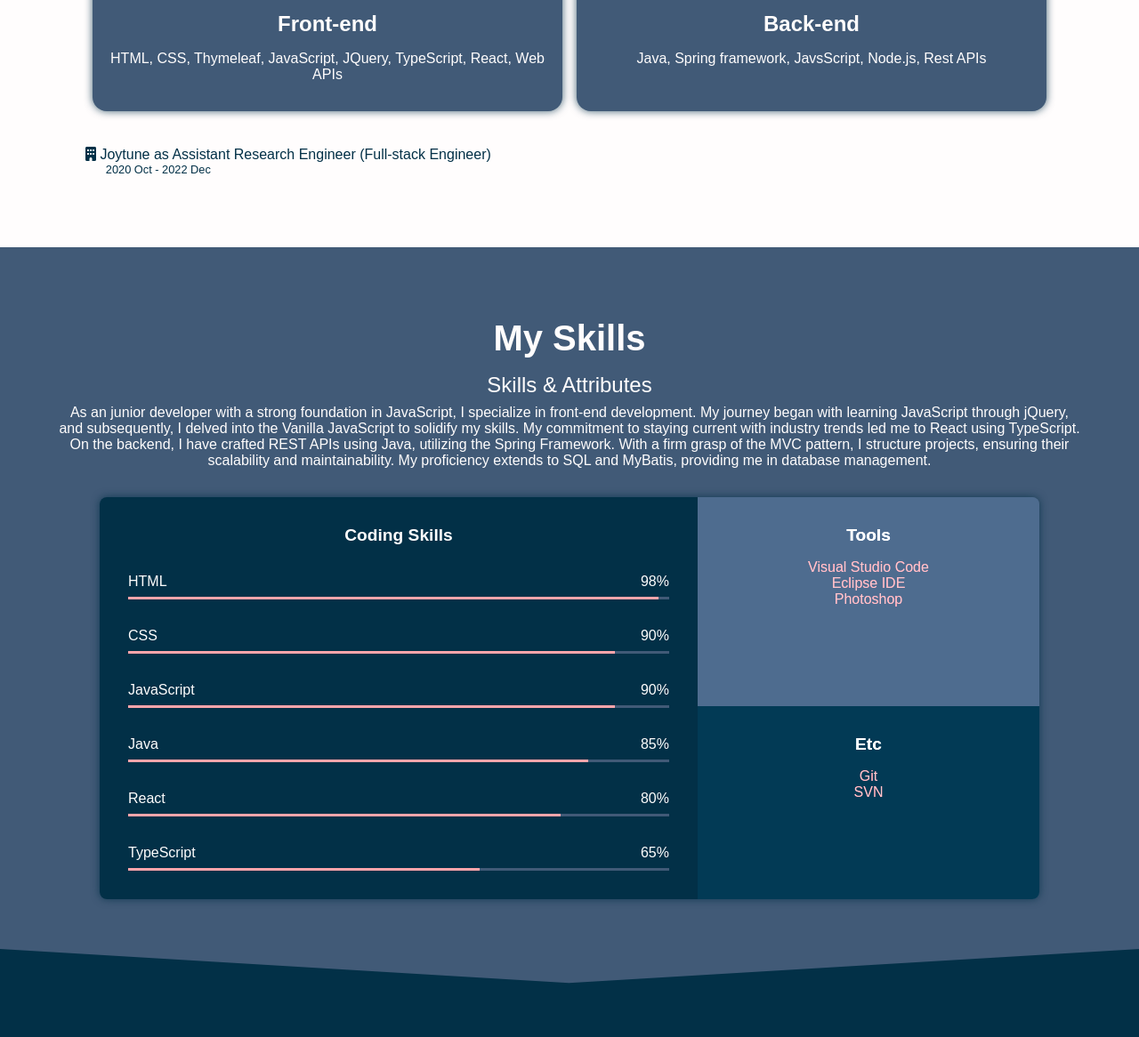
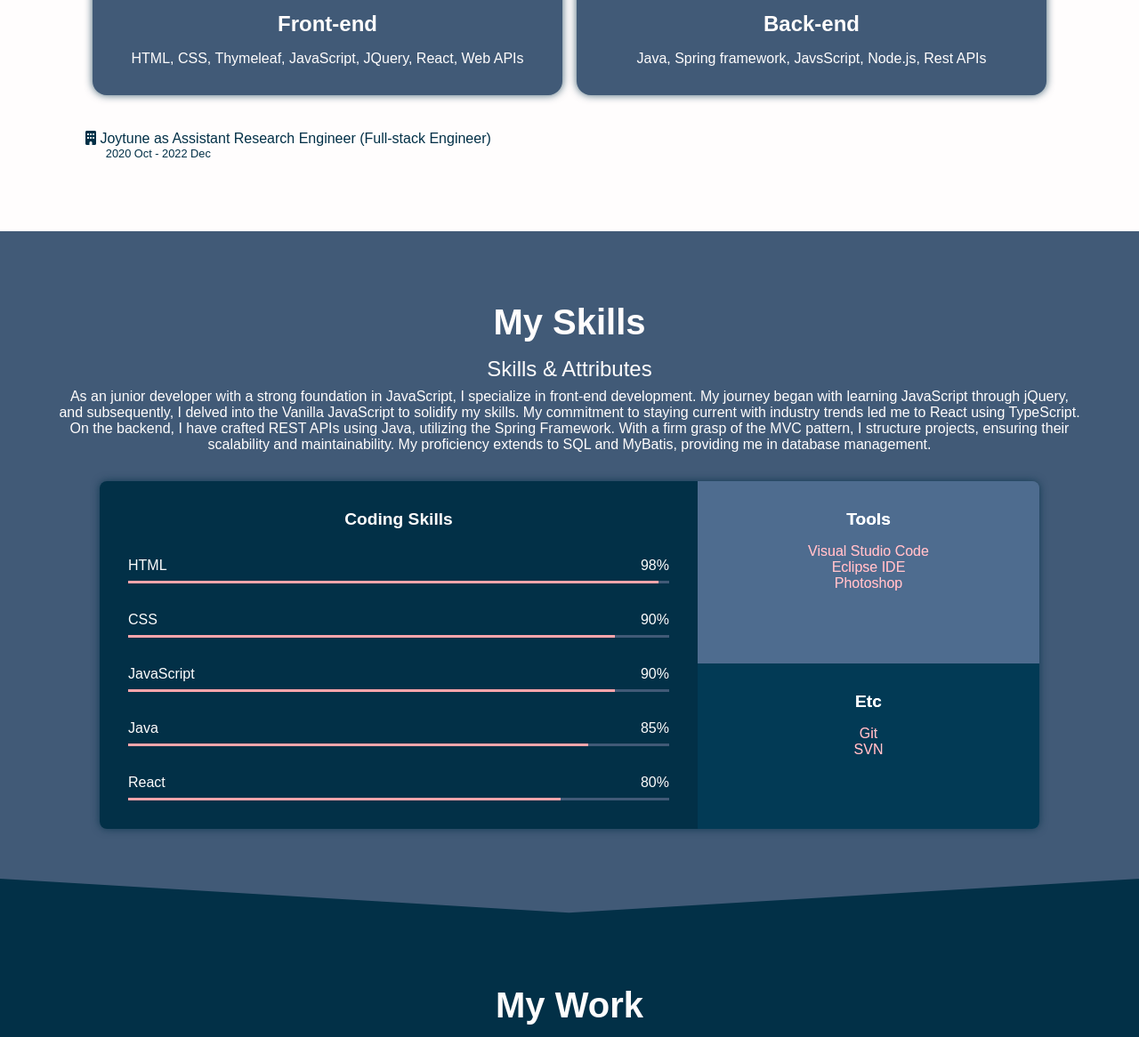
Before and after one commit to limyzi/limyzi.github.io, a plain HTML site: page index.html in a window 1280 px wide. Shown: the part 1074-2240 px from the top of the page at 89% size. Drawn offline with nearby package versions, Linux system fonts and the light colour scheme; a web font is replaced by a local one.

Commit message:
main-changed

```diff
--- a/index.html
+++ b/index.html
@@ -91,7 +91,7 @@
           <li class="major">
             <i class="fa-brands fa-js major__icon"></i>
             <p class="major__title">Front-end</p>
-            <p>HTML, CSS, Thymeleaf, JavaScript, JQuery, TypeScript, React, Web APIs</p>
+            <p>HTML, CSS, Thymeleaf, JavaScript, JQuery, React, Web APIs</p>
           </li>
 
           <li class="major">
@@ -169,14 +169,6 @@
                 </div>
                 <div class="bar__bg">
                   <div class="bar__value" style="width: 80%"></div>
-                </div>
-              </li>
-              <li class="bar">
-                <div class="bar__metadata">
-                  <span>TypeScript</span><span>65%</span>
-                </div>
-                <div class="bar__bg">
-                  <div class="bar__value" style="width: 65%"></div>
                 </div>
               </li>
             </ul>
@@ -291,45 +283,6 @@
                 </div></a
               >
             </li>
-            <!-- <li class="project" data-type="back-end">
-              <a href="#" target="_blank">
-                <img
-                  src="https://placehold.co/400x300"
-                  alt="project"
-                  class="project__img"
-                />
-                <div class="project__metadata">
-                  <h3 class="project__title">Project #6</h3>
-                  <p>Project description</p>
-                </div></a
-              >
-            </li>
-            <li class="project" data-type="back-end">
-              <a href="#" target="_blank">
-                <img
-                  src="https://placehold.co/400x300"
-                  alt="project"
-                  class="project__img"
-                />
-                <div class="project__metadata">
-                  <h3 class="project__title">Project #7</h3>
-                  <p>Project description</p>
-                </div></a
-              >
-            </li>
-            <li class="project" data-type="back-end">
-              <a href="#" target="_blank">
-                <img
-                  src="https://placehold.co/400x300"
-                  alt="project"
-                  class="project__img"
-                />
-                <div class="project__metadata">
-                  <h3 class="project__title">Project #8</h3>
-                  <p>Project description</p>
-                </div></a
-              >
-            </li> -->
           </ul>
         </div>
       </section>
```
